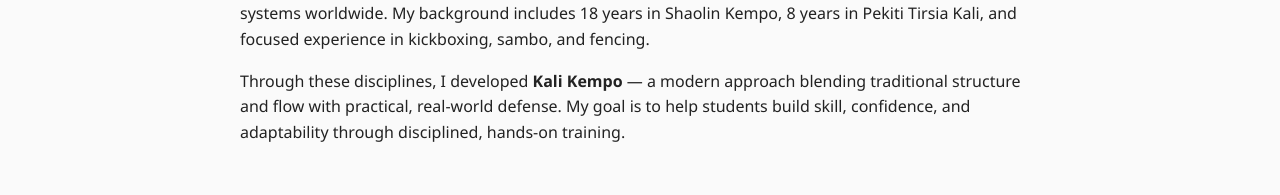
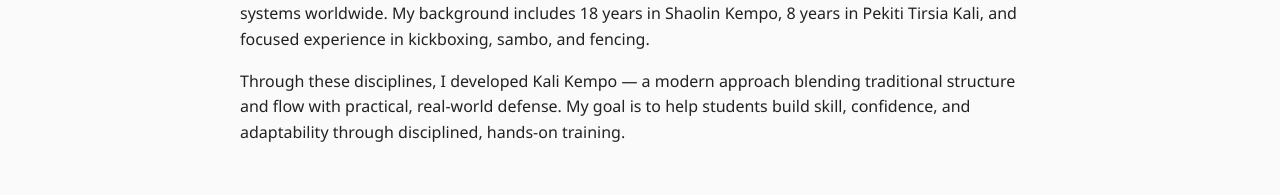
Before and after one commit to whollwedel/kksd, a plain HTML site: page about.html in a window 1280 px wide. Shown: the part 836-1031 px from the top of the page. Drawn offline with Linux system fonts and the light colour scheme.

Commit message:
Update about.html

```diff
--- a/about.html
+++ b/about.html
@@ -63,7 +63,7 @@
         <h2 class="section-title">About the Instructor</h2>
         <p><strong>Instructor William Hollwedel — Founder, Kali Kempo (Raleigh, NC)</strong></p>
         <p>I began training in martial arts at age three and have spent nearly three decades studying and teaching systems worldwide. My background includes 18 years in Shaolin Kempo, 8 years in Pekiti Tirsia Kali, and focused experience in kickboxing, sambo, and fencing.</p>
-        <p>Through these disciplines, I developed <strong>Kali Kempo</strong> — a modern approach blending traditional structure and flow with practical, real-world defense. My goal is to help students build skill, confidence, and adaptability through disciplined, hands-on training.</p>
+        <p>Through these disciplines, I developed Kali Kempo — a modern approach blending traditional structure and flow with practical, real-world defense. My goal is to help students build skill, confidence, and adaptability through disciplined, hands-on training.</p>
       </div>
     </div>
   </section>
```
